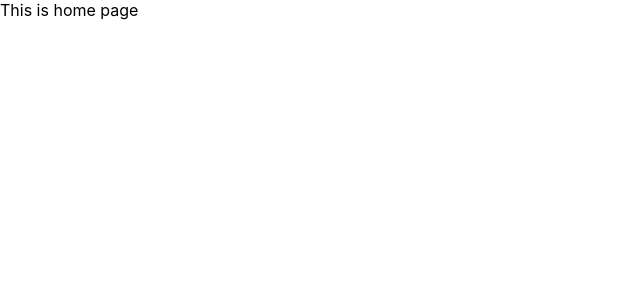
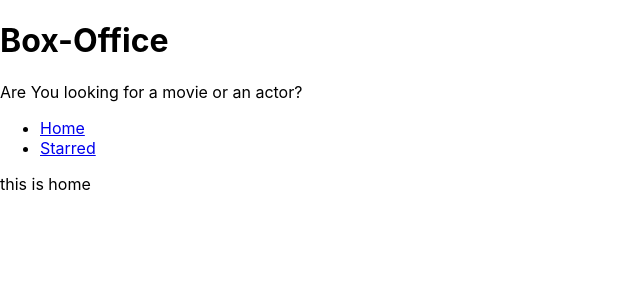
Before and after one commit to sonabuwa/box-officie, a React (Create React App) app: page / in a window 1280 px wide. Shown: the top 300 px of the page, without its empty margins (0-640 px from the left). Built offline with nearby package versions, Linux system fonts and the light colour scheme.

Commit message:
added layout management and created layout

```diff
--- a/src/App.js
+++ b/src/App.js
@@ -1,14 +1,21 @@
 import React from 'react';
 import { Switch, Route } from 'react-router-dom';
+import Home from './pages/Home';
+import Starred from './pages/Starred';
 
 function App() {
   return (
     <Switch>
       <Route exact path="/">
-        This is home page
+        <Home />
       </Route>
-      <Route exact path="/about">
-        This is about page
+
+      <Route exact path="/starred">
+        <Starred />
+      </Route>
+
+      <Route>
+        <div>Not found</div>
       </Route>
     </Switch>
   );
--- /dev/null
+++ b/src/components/MainPageLayout.js
@@ -0,0 +1,18 @@
+import React from 'react';
+import Navs from './Navs';
+import Title from './Title';
+
+const MainPageLayout = ({ children }) => {
+  return (
+    <div>
+      <Title
+        title="Box-Office"
+        subtitle="Are You looking for a movie or an actor?"
+      />
+      <Navs />
+      {children}
+    </div>
+  );
+};
+
+export default MainPageLayout;
--- /dev/null
+++ b/src/components/Navs.js
@@ -0,0 +1,23 @@
+import React from 'react';
+import { Link } from 'react-router-dom';
+
+const LINKS = [
+  { to: '/', text: 'Home' },
+  { to: '/starred', text: 'Starred' },
+];
+
+const Navs = () => {
+  return (
+    <div>
+      <ul>
+        {LINKS.map(item => (
+          <li key={item.to}>
+            <Link to={item.to}>{item.text}</Link>
+          </li>
+        ))}
+      </ul>
+    </div>
+  );
+};
+
+export default Navs;
--- /dev/null
+++ b/src/components/Title.js
@@ -0,0 +1,12 @@
+import React from 'react';
+
+const Title = ({ title, subtitle }) => {
+  return (
+    <div>
+      <h1>{title}</h1>
+      <p>{subtitle}</p>
+    </div>
+  );
+};
+
+export default Title;
--- /dev/null
+++ b/src/pages/Home.js
@@ -0,0 +1,8 @@
+import React from 'react';
+import MainPageLayout from '../components/MainPageLayout';
+
+const Home = () => {
+  return <MainPageLayout>this is home</MainPageLayout>;
+};
+
+export default Home;
--- /dev/null
+++ b/src/pages/Starred.js
@@ -0,0 +1,8 @@
+import React from 'react';
+import MainPageLayout from '../components/MainPageLayout';
+
+const Starred = () => {
+  return <MainPageLayout>this is starred</MainPageLayout>;
+};
+
+export default Starred;
```
Also changed, not shown: 1 other file (tests, documents, lock files or other folders).
